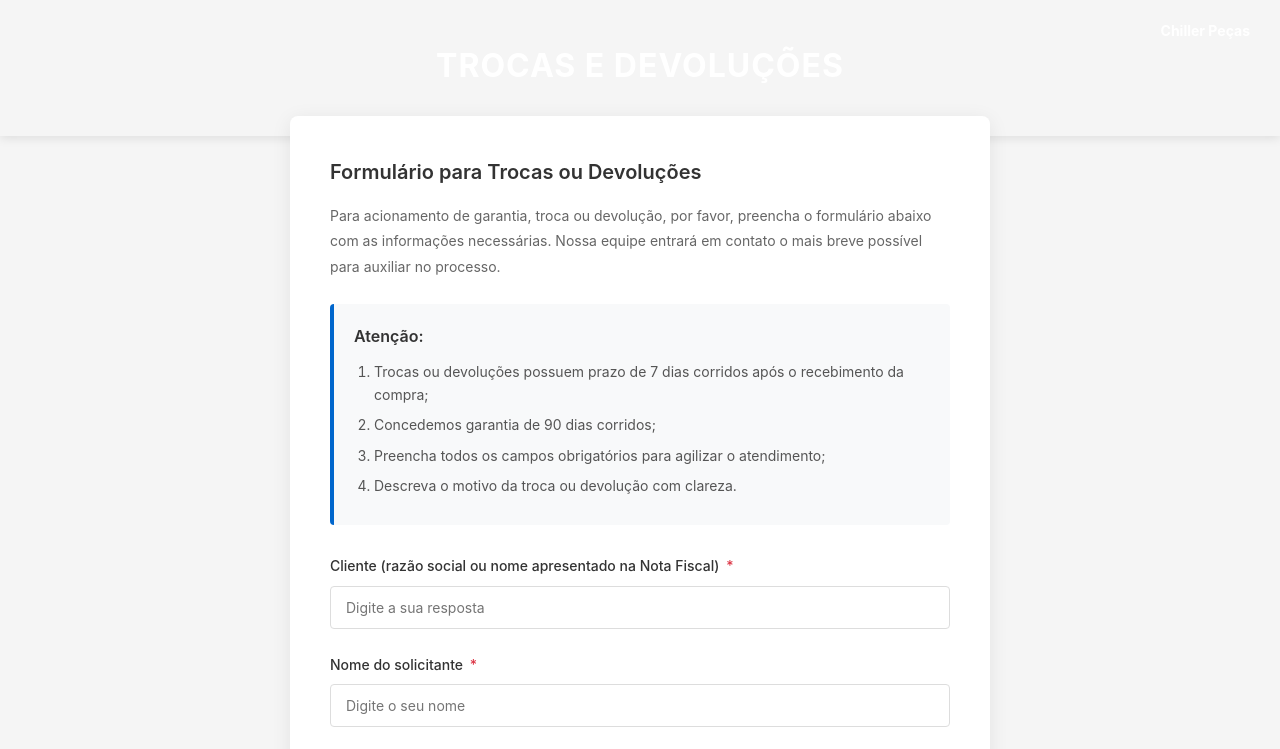
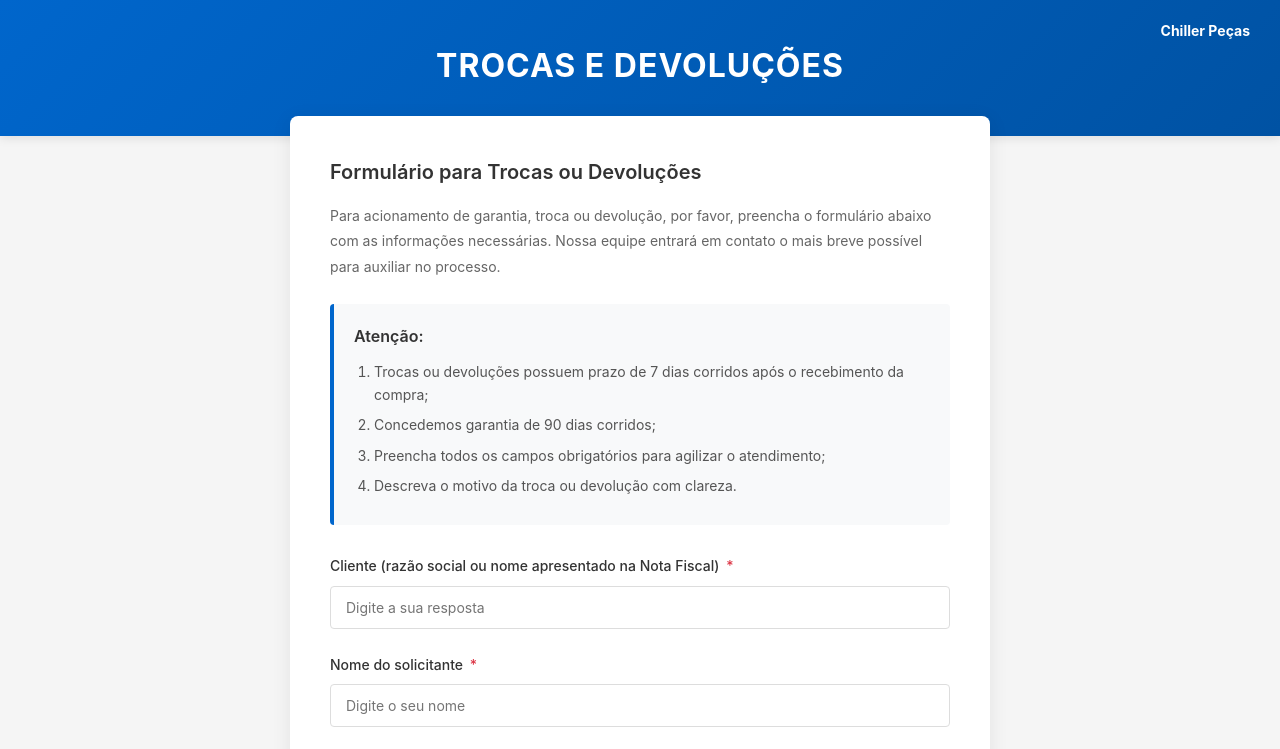
Before and after one commit to MirandaChiller/formulario-trocas-chiller, a plain HTML site: page index.html in a window 1280 px wide. Shown: the top 749 px of the page. Drawn offline with Linux system fonts and the light colour scheme.

Commit message:
Formulário integrado com Google Apps Script

```diff
--- a/index.html
+++ b/index.html
@@ -17,7 +17,7 @@
             line-height: 1.6;
         }
 
-        .header {h
+        .header {
             background: linear-gradient(135deg, #0066cc 0%, #0052a3 100%);
             color: white;
             padding: 40px 20px;
@@ -500,7 +500,7 @@
 
         let selectedFiles = [];
 
-        // URL do webhook
+        // URL do Google Apps Script
         const WEBHOOK_URL = 'https://script.google.com/macros/s/AKfycbwh7MwEQ5SqE87W9hiZy_zws9Plxfjs7hdH7iERKcY6N7R19ZsODIJf0I7B0tJwdoIU2Q/exec';
 
         // Eventos de drag and drop
```
